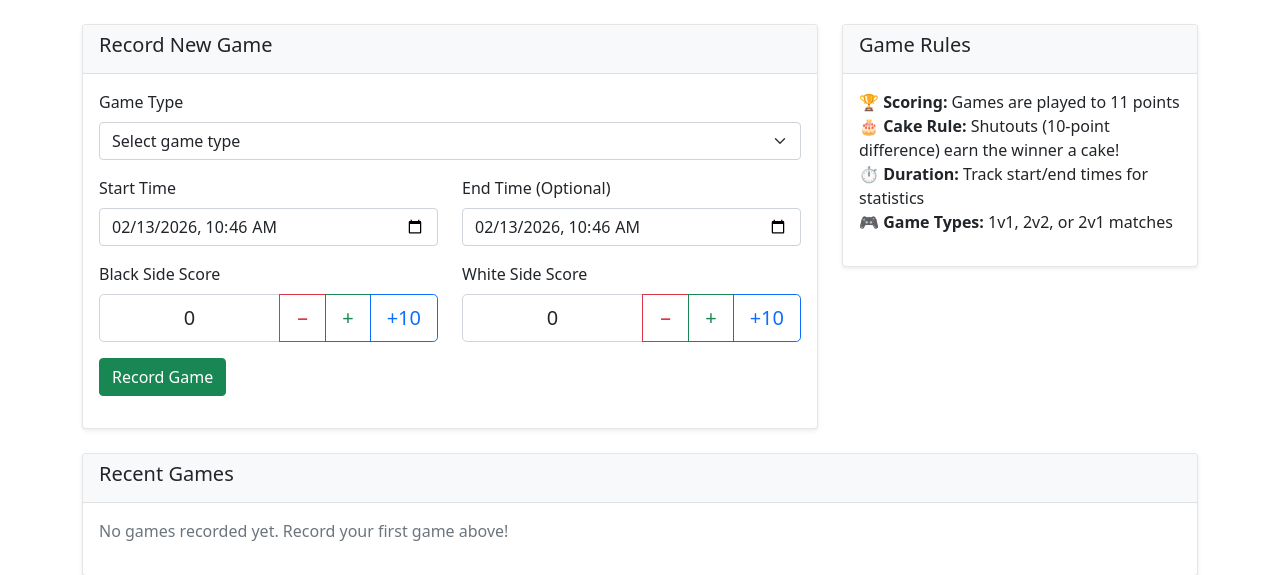
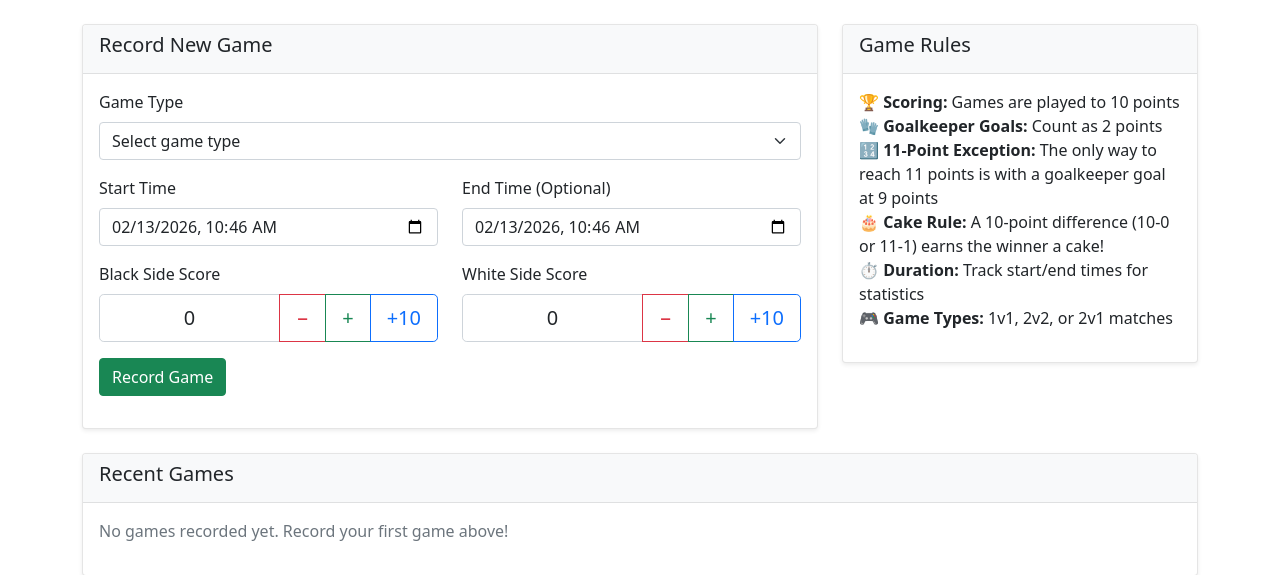
Before and after one commit to dop-amin/foosball-tracker, a Flask app: page /games in a window 1280 px wide. Shown: the part 62-637 px from the top of the page. Run offline with Flask 3, Linux system fonts and the light colour scheme; data that the repository does not hold is empty; some libraries are stand-ins or nearby versions.

Commit message:
Update game rules to reflect actual gameplay
- Change scoring from 11 to 10 points
- Add goalkeeper goal rule (counts as 2 points)
- Clarify 11-point exception (only via goalkeeper goal at 9 points)
- Update cake rule to specify 10-point difference (10-0 or 11-1)

Co-Authored-By: Claude Sonnet 4.5 <noreply@anthropic.com>

```diff
--- a/templates/games.html
+++ b/templates/games.html
@@ -76,8 +76,10 @@
             </div>
             <div class="card-body">
                 <ul class="list-unstyled">
-                    <li><strong>🏆 Scoring:</strong> Games are played to 11 points</li>
-                    <li><strong>🎂 Cake Rule:</strong> Shutouts (10-point difference) earn the winner a cake!</li>
+                    <li><strong>🏆 Scoring:</strong> Games are played to 10 points</li>
+                    <li><strong>🧤 Goalkeeper Goals:</strong> Count as 2 points</li>
+                    <li><strong>🔢 11-Point Exception:</strong> The only way to reach 11 points is with a goalkeeper goal at 9 points</li>
+                    <li><strong>🎂 Cake Rule:</strong> A 10-point difference (10-0 or 11-1) earns the winner a cake!</li>
                     <li><strong>⏱️ Duration:</strong> Track start/end times for statistics</li>
                     <li><strong>🎮 Game Types:</strong> 1v1, 2v2, or 2v1 matches</li>
                 </ul>
```
